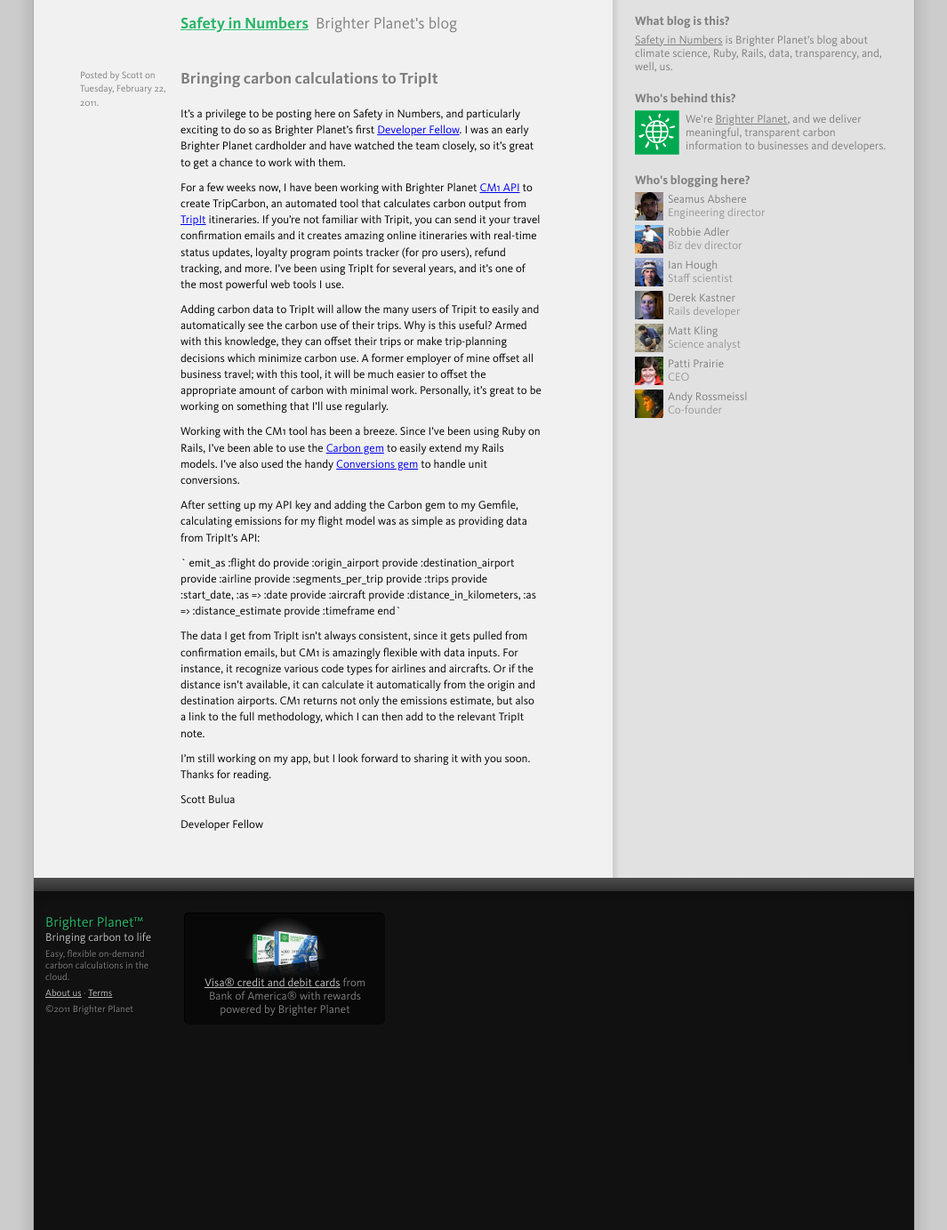
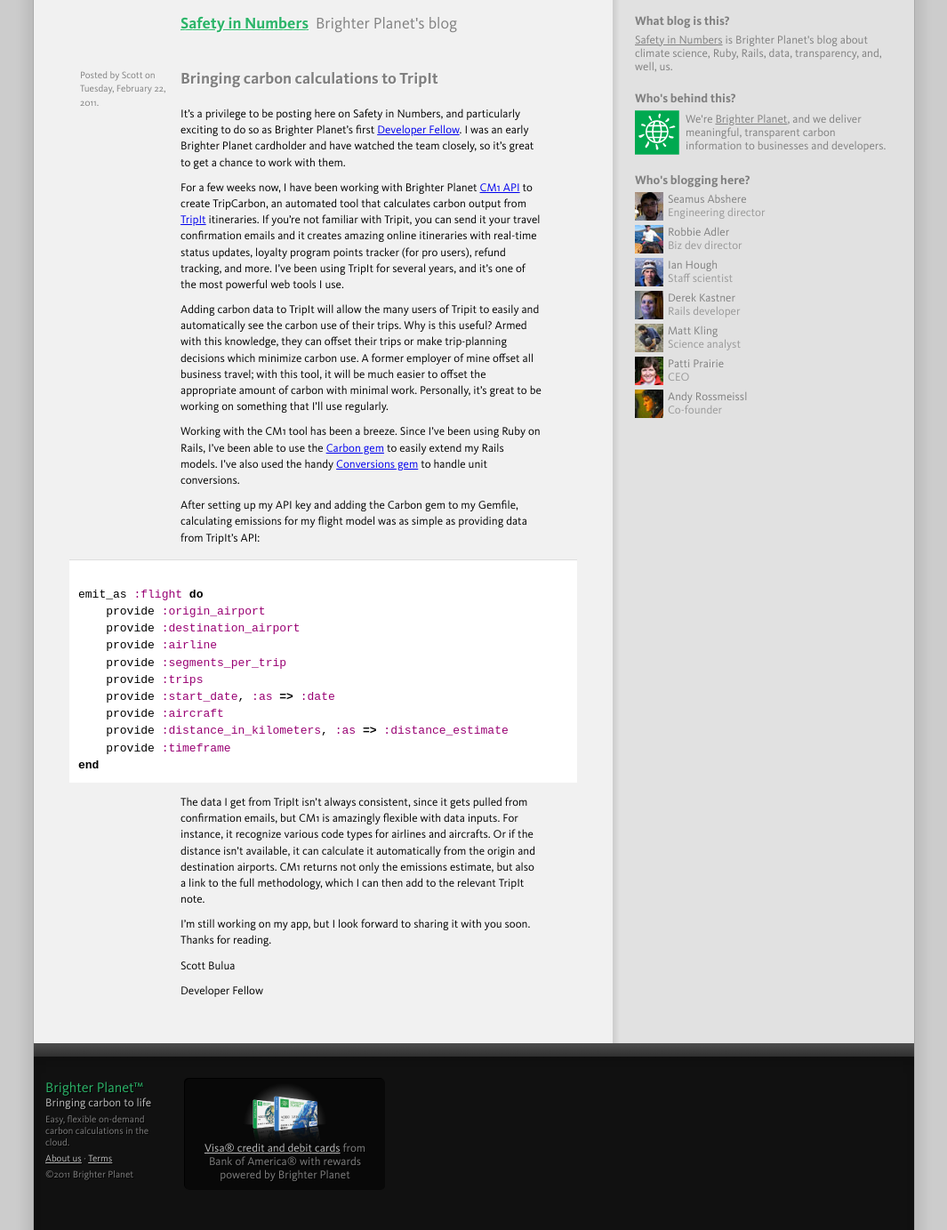
Before and after one commit to faradayio/numbers, a Jekyll site: the page built from _posts/2011-02-22-bringing-carbon-calculations-to-tripit.markdown, in a window 1280 px wide. Shown: the whole page at 89% size, without its empty margins (107-1172 px from the left). Built offline with Jekyll 4.4.1, drawn with Linux system fonts in a browser that asks for light colours; some web fonts are replaced; comment, search, counter and statistics services are not loaded; some of the changed lines change nothing that is shown.

Commit message:
added proper code highlighting

```diff
--- a/_posts/2011-02-22-bringing-carbon-calculations-to-tripit.markdown
+++ b/_posts/2011-02-22-bringing-carbon-calculations-to-tripit.markdown
@@ -2,20 +2,21 @@
 title: Bringing carbon calculations to TripIt
 author: Scott
 layout: post
-categories: technology, fellowship
+categories: technology
 ---
 
-It’s a privilege to be posting here on Safety in Numbers, and particularly exciting to do so as Brighter Planet’s first [Developer Fellow](http://brighterplanet.github.com/fellowship.html). I was an early Brighter Planet cardholder and have watched the team closely, so it’s great to get a chance to work with them.
+It's a privilege to be posting here on Safety in Numbers, and particularly exciting to do so as Brighter Planet's first [Developer Fellow](http://brighterplanet.github.com/fellowship.html). I was an early Brighter Planet cardholder and have watched the team closely, so it's great to get a chance to work with them.
 
-For a few weeks now, I have been working with Brighter Planet [CM1 API](http://carbon.brighterplanet.com/) to create TripCarbon, an automated tool that calculates carbon output from [TripIt](http://www.tripit.com) itineraries.  If you’re not familiar with Tripit, you can send it your travel confirmation emails and it creates amazing online itineraries with real-time status updates, loyalty program points tracker (for pro users), refund tracking, and more. I’ve been using TripIt for several years, and it’s one of the most powerful web tools I use.
+For a few weeks now, I have been working with Brighter Planet [CM1 API](http://carbon.brighterplanet.com/) to create TripCarbon, an automated tool that calculates carbon output from [TripIt](http://www.tripit.com) itineraries.  If you're not familiar with Tripit, you can send it your travel confirmation emails and it creates amazing online itineraries with real-time status updates, loyalty program points tracker (for pro users), refund tracking, and more. I've been using TripIt for several years, and it's one of the most powerful web tools I use.
 
 Adding carbon data to TripIt will allow the many users of Tripit to easily and automatically see the carbon use of their trips. Why is this useful? Armed with this knowledge, they can offset their trips or make trip-planning decisions which minimize carbon use. A former employer of mine offset all business travel; with this tool, it will be much easier to offset the appropriate amount of carbon with minimal work. Personally, it's great to be working on something that I'll use regularly.
 
-Working with the CM1 tool has been a breeze. Since I’ve been using Ruby on Rails, I’ve been able to use the [Carbon gem](https://github.com/brighterplanet/carbon) to easily extend my Rails models. I’ve also used the handy [Conversions gem](https://github.com/seamusabshere/conversions) to handle unit conversions.
+Working with the CM1 tool has been a breeze. Since I've been using Ruby on Rails, I've been able to use the [Carbon gem](https://github.com/brighterplanet/carbon) to easily extend my Rails models. I've also used the handy [Conversions gem](https://github.com/seamusabshere/conversions) to handle unit conversions.
 
-After setting up my API key and adding the Carbon gem to my Gemfile, calculating emissions for my flight model was as simple as providing data from TripIt’s API:
+After setting up my API key and adding the Carbon gem to my Gemfile, calculating emissions for my flight model was as simple as providing data from TripIt's API:
 
-` emit_as :flight do
+{% highlight ruby %}
+emit_as :flight do
     provide :origin_airport
     provide :destination_airport
     provide :airline
@@ -25,11 +26,12 @@
     provide :aircraft
     provide :distance_in_kilometers, :as => :distance_estimate
     provide :timeframe
-  end`
+end
+{% endhighlight %}
 
 The data I get from TripIt isn't always consistent, since it gets pulled from confirmation emails, but CM1 is amazingly flexible with data inputs. For instance, it recognize various code types for airlines and aircrafts. Or if the distance isn't available, it can calculate it automatically from the origin and destination airports. CM1 returns not only the emissions estimate, but also a link to the full methodology, which I can then add to the relevant TripIt note.
 
-I’m still working on my app, but I look forward to sharing it with you soon. Thanks for reading.
+I'm still working on my app, but I look forward to sharing it with you soon. Thanks for reading.
 
 Scott Bulua
 
```
